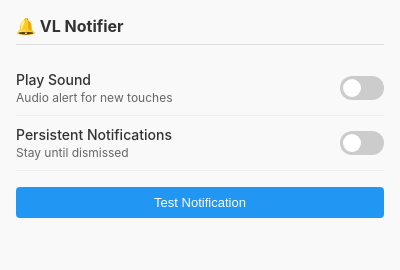
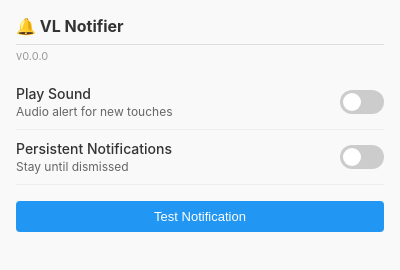
Before and after one commit to major/vl-notifier, a browser extension: page chrome/popup/popup.html in a window 400 px wide. Drawn offline with Linux system fonts and the light colour scheme.

Commit message:
Show version in extension popup

```diff
--- a/chrome/popup/popup.html
+++ b/chrome/popup/popup.html
@@ -116,10 +116,17 @@
       color: #666;
       text-align: center;
     }
+
+    .version {
+      font-size: 11px;
+      color: #999;
+      margin: -12px 0 12px 0;
+    }
   </style>
 </head>
 <body>
   <h1>🔔 VL Notifier</h1>
+  <div class="version" id="version"></div>
 
   <div class="setting">
     <div class="setting-label">
--- a/chrome/popup/popup.js
+++ b/chrome/popup/popup.js
@@ -8,6 +8,7 @@ const playSoundEl = document.getElementById("playSound");
 const persistentEl = document.getElementById("persistentNotifications");
 const testBtn = document.getElementById("testBtn");
 const statusEl = document.getElementById("status");
+const versionEl = document.getElementById("version");
 
 /**
  * Load settings from storage and update UI
@@ -103,4 +104,5 @@ persistentEl.addEventListener("change", saveSettings);
 testBtn.addEventListener("click", testNotification);
 
 // Initialize
+versionEl.textContent = `v${chrome.runtime.getManifest().version}`;
 loadSettings();
--- a/firefox/popup/popup.js
+++ b/firefox/popup/popup.js
@@ -7,6 +7,7 @@
 const playSoundEl = document.getElementById("playSound");
 const testBtn = document.getElementById("testBtn");
 const statusEl = document.getElementById("status");
+const versionEl = document.getElementById("version");
 
 /**
  * Load settings from storage and update UI
@@ -67,4 +68,5 @@ playSoundEl.addEventListener("change", saveSettings);
 testBtn.addEventListener("click", testNotification);
 
 // Initialize
+versionEl.textContent = `v${browser.runtime.getManifest().version}`;
 loadSettings();
```
Also changed, not shown: firefox/popup/popup.html (+7 -0 lines).
